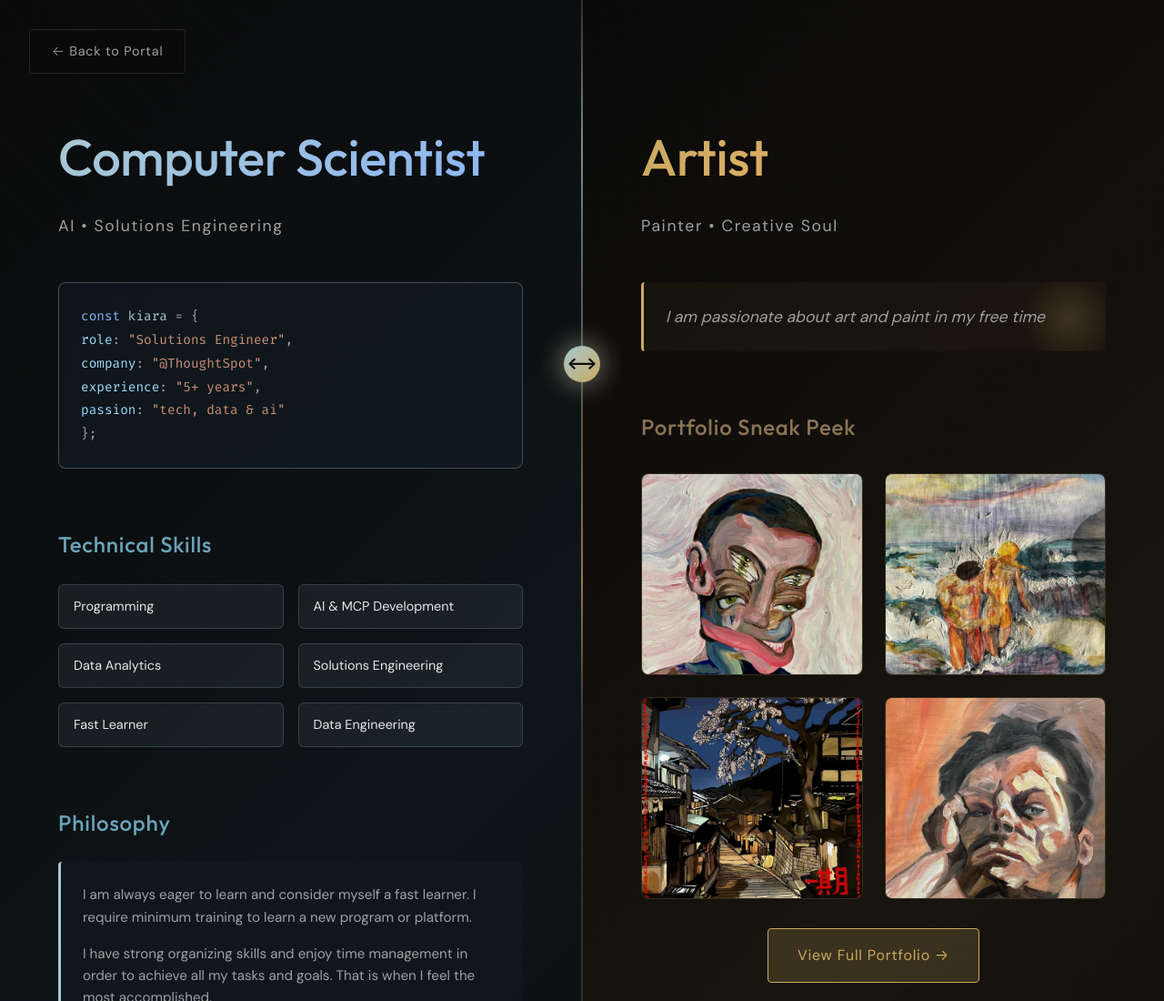
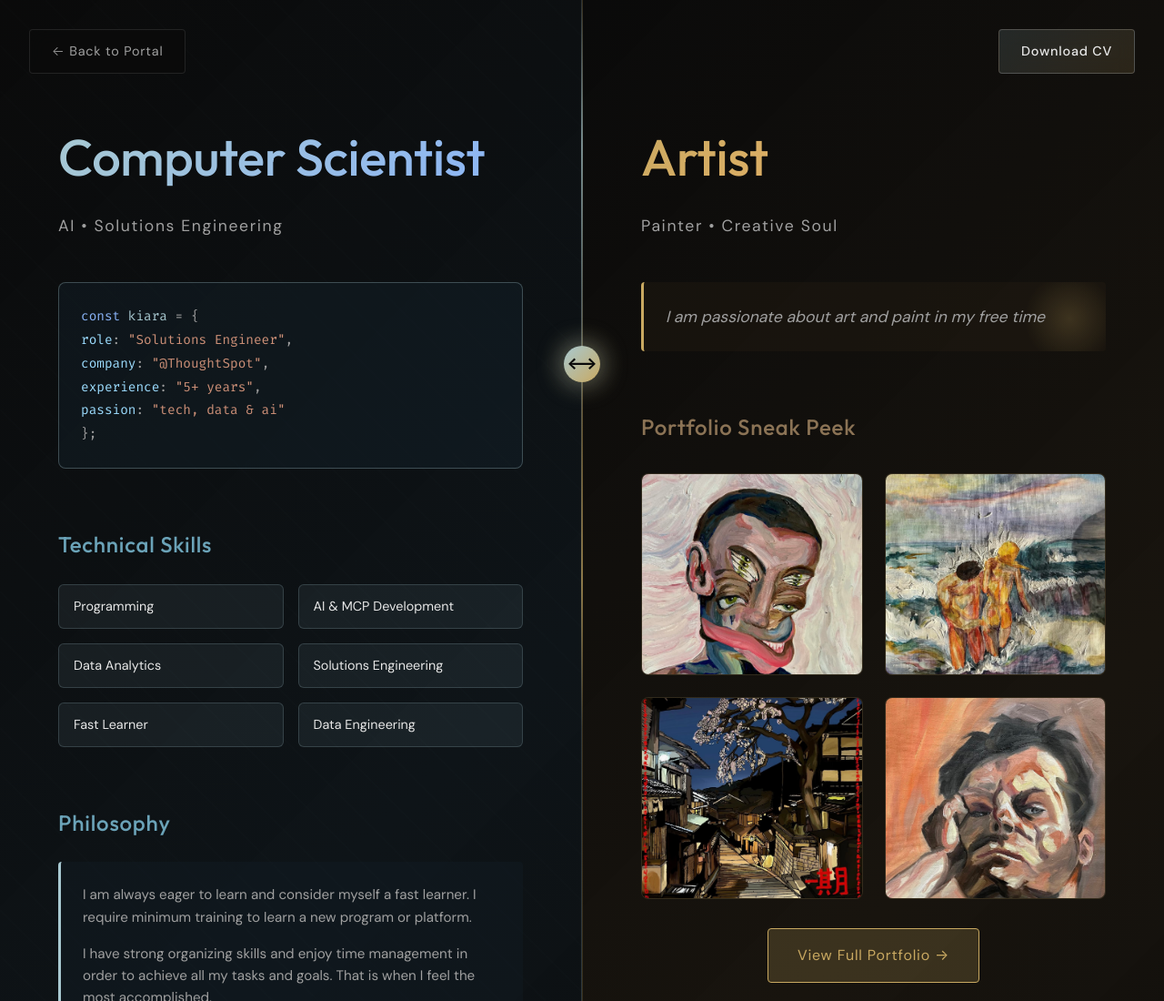
Before and after one commit to kiaraplds/kiarawebsite, a website: page after-ai.html in a window 1280 px wide. Shown: the top 1100 px of the page at 91% size. Drawn offline with Linux system fonts and the light colour scheme.

Commit message:
Add download CV button and update CV file

```diff
--- a/after-ai.html
+++ b/after-ai.html
@@ -7,11 +7,14 @@
     <link rel="preconnect" href="https://fonts.googleapis.com">
     <link rel="preconnect" href="https://fonts.gstatic.com" crossorigin>
     <link href="https://fonts.googleapis.com/css2?family=DM+Sans:wght@400;500;700&family=Outfit:wght@300;400;500;600;700;800;900&family=Syne:wght@400;500;600;700;800&family=Fira+Code:wght@300;400&display=swap" rel="stylesheet">
-    <link rel="stylesheet" href="dual-identity-styles.css?v=dimmer-statement">
+    <link rel="stylesheet" href="dual-identity-styles.css?v=cv-button">
 </head>
 <body>
     <!-- Back to portal link -->
     <a href="index.html" class="back-portal">← Back to Portal</a>
+
+    <!-- Download CV button -->
+    <a href="KiaraPolychroniadi_CV_2025.pdf" download class="cv-download-btn">Download CV</a>
 
     <!-- Main container -->
     <div class="dual-container">
--- a/dual-identity-styles.css
+++ b/dual-identity-styles.css
@@ -52,6 +52,32 @@ body {
     color: var(--text-light);
     border-color: rgba(255, 255, 255, 0.3);
     transform: translateX(-4px);
+}
+
+/* Download CV button */
+.cv-download-btn {
+    position: fixed;
+    top: 2rem;
+    right: 2rem;
+    color: var(--text-light);
+    text-decoration: none;
+    font-size: 0.9rem;
+    font-weight: 500;
+    letter-spacing: 0.05rem;
+    z-index: 1000;
+    transition: all 0.3s ease;
+    padding: 0.75rem 1.5rem;
+    border: 1px solid rgba(255, 255, 255, 0.2);
+    border-radius: 4px;
+    backdrop-filter: blur(10px);
+    background: linear-gradient(135deg, rgba(168, 201, 209, 0.15), rgba(201, 169, 97, 0.15));
+}
+
+.cv-download-btn:hover {
+    color: var(--text-light);
+    border-color: rgba(255, 255, 255, 0.5);
+    transform: translateY(-2px);
+    box-shadow: 0 4px 12px rgba(168, 201, 209, 0.2);
 }
 
 /* Main dual container */
```
Also changed, not shown: 1 other file.
